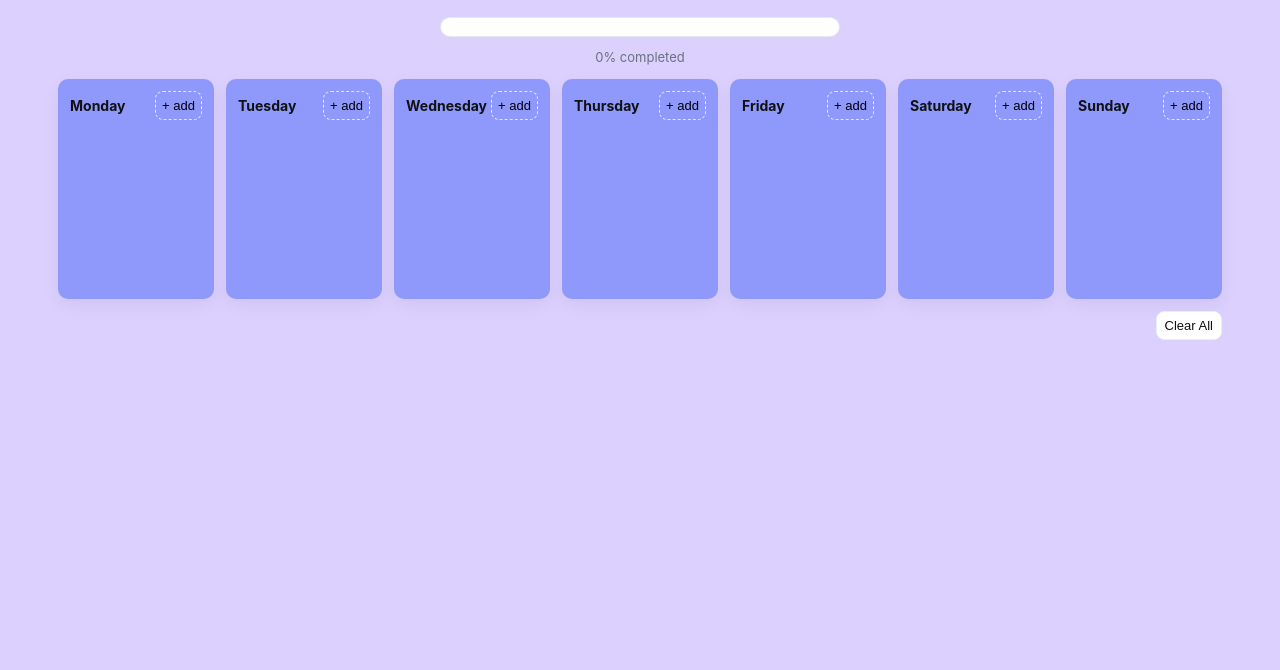
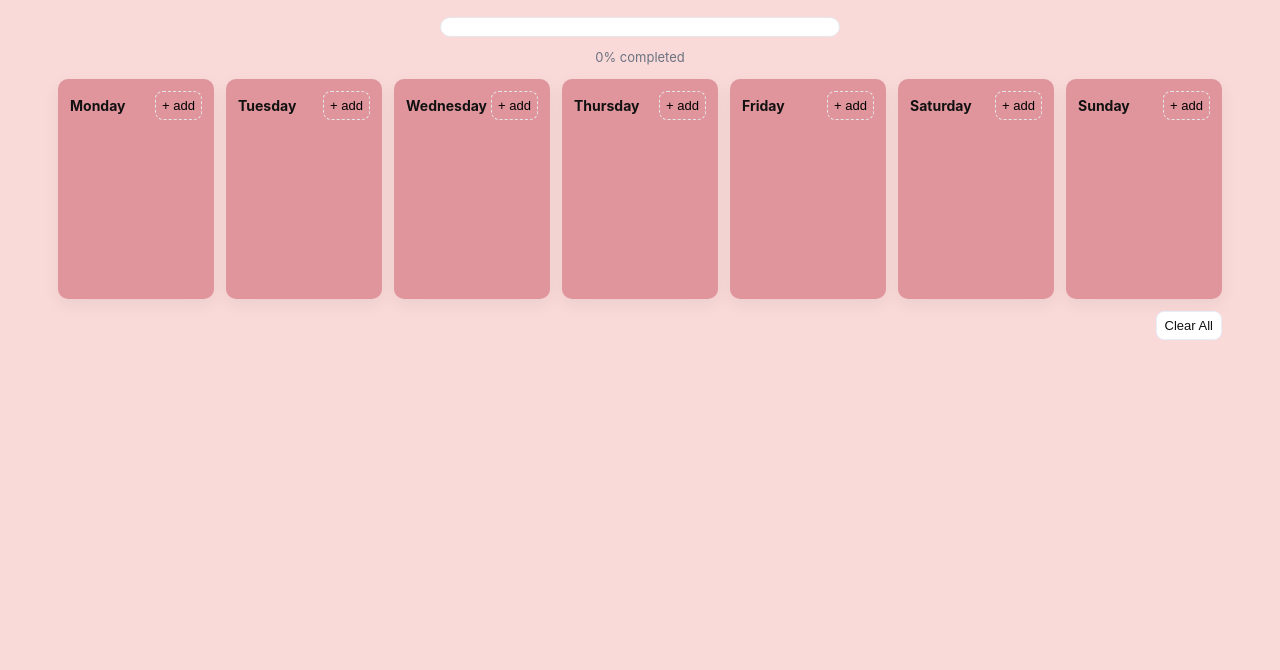
Before and after one commit to sashimi17-java/studymate.io.com, a plain HTML site: page index.html in a window 1280 px wide. Shown: the part 130-800 px from the top of the page. Drawn offline with Linux system fonts and the light colour scheme.

Commit message:
Update style.css

```diff
--- a/style.css
+++ b/style.css
@@ -1,6 +1,6 @@
 :root {
-  --bg: #dcd0ff;
-  --card: #8f99fb;
+  --bg: #fadad9;
+  --card: #e0959c;
   --muted: #6b7280;
   --accent: #8f99fb;
   --gap: 12px;
```
